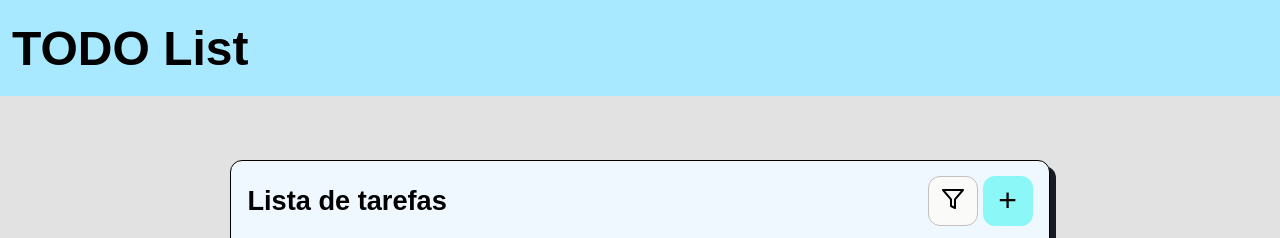
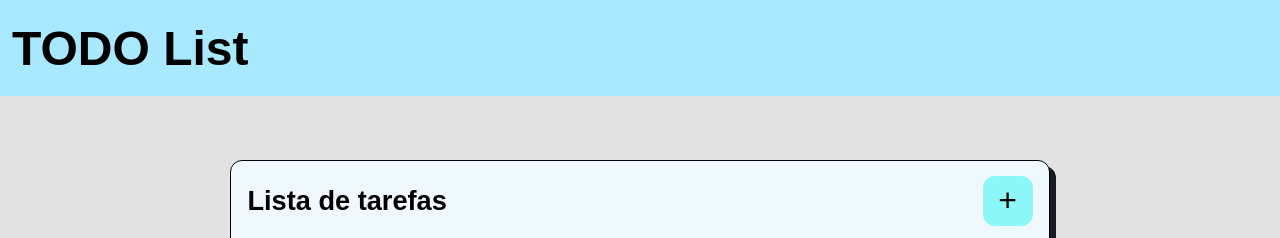
Before and after one commit to Jvictor3141/TODO-List-JS, a plain HTML site: page index.html in a window 1280 px wide. Shown: the top 238 px of the page. Drawn offline with Linux system fonts and the light colour scheme.

Commit message:
refactor: remoção temporária do botão filtro

```diff
--- a/index.html
+++ b/index.html
@@ -16,7 +16,7 @@
       <div class="task-table-header">
         <h2>Lista de tarefas</h2>
         <div>
-          <button id="filter" class="filter-task"><img src="./icons/filter-icon.svg" alt="icone de filtro"></button>
+          <!-- <button id="filter" class="filter-task"><img src="./icons/filter-icon.svg" alt="icone de filtro"></button> -->
           <button id="add-task" class="add-task">+</button>
         </div>
       </div>
```
